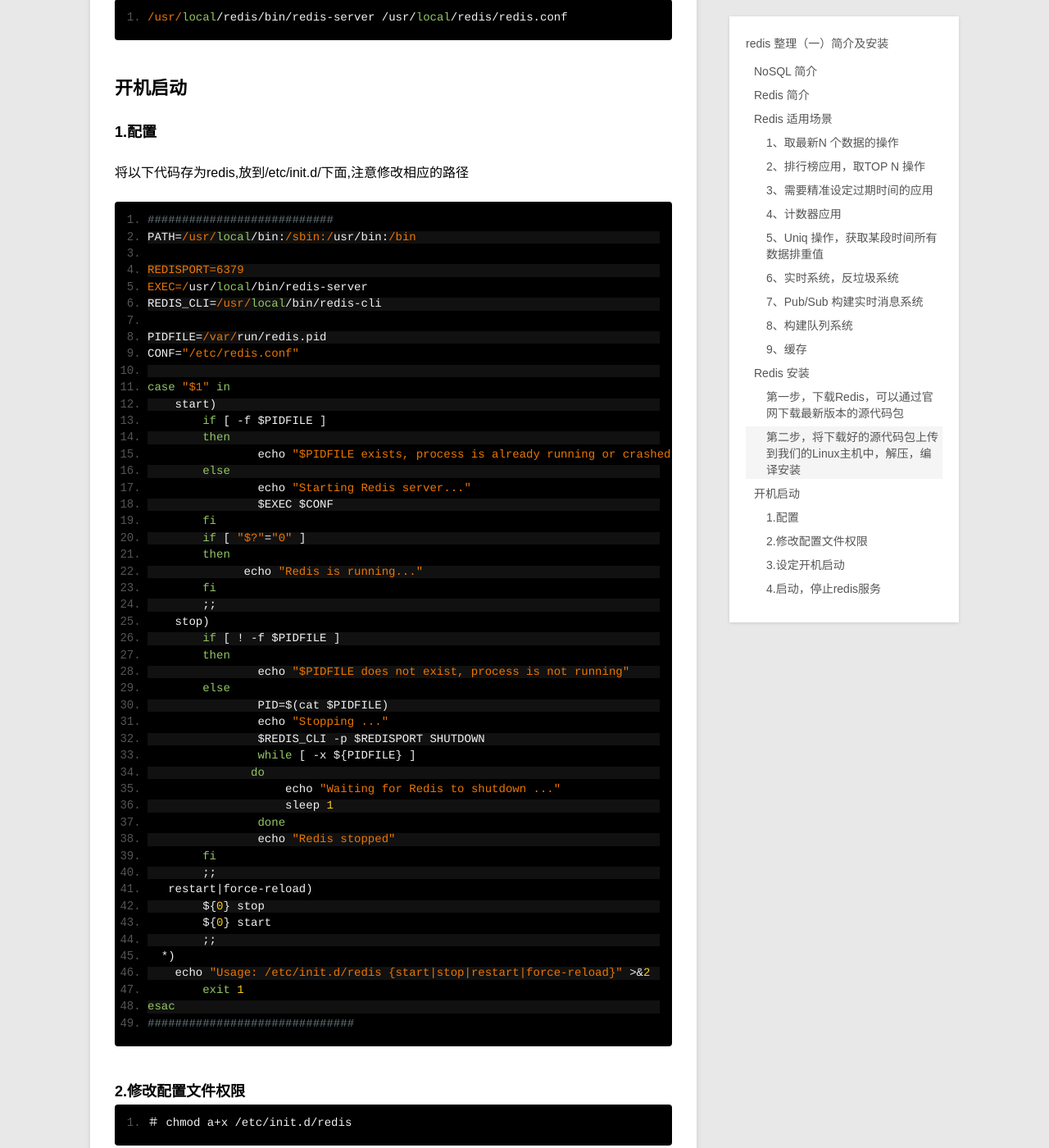
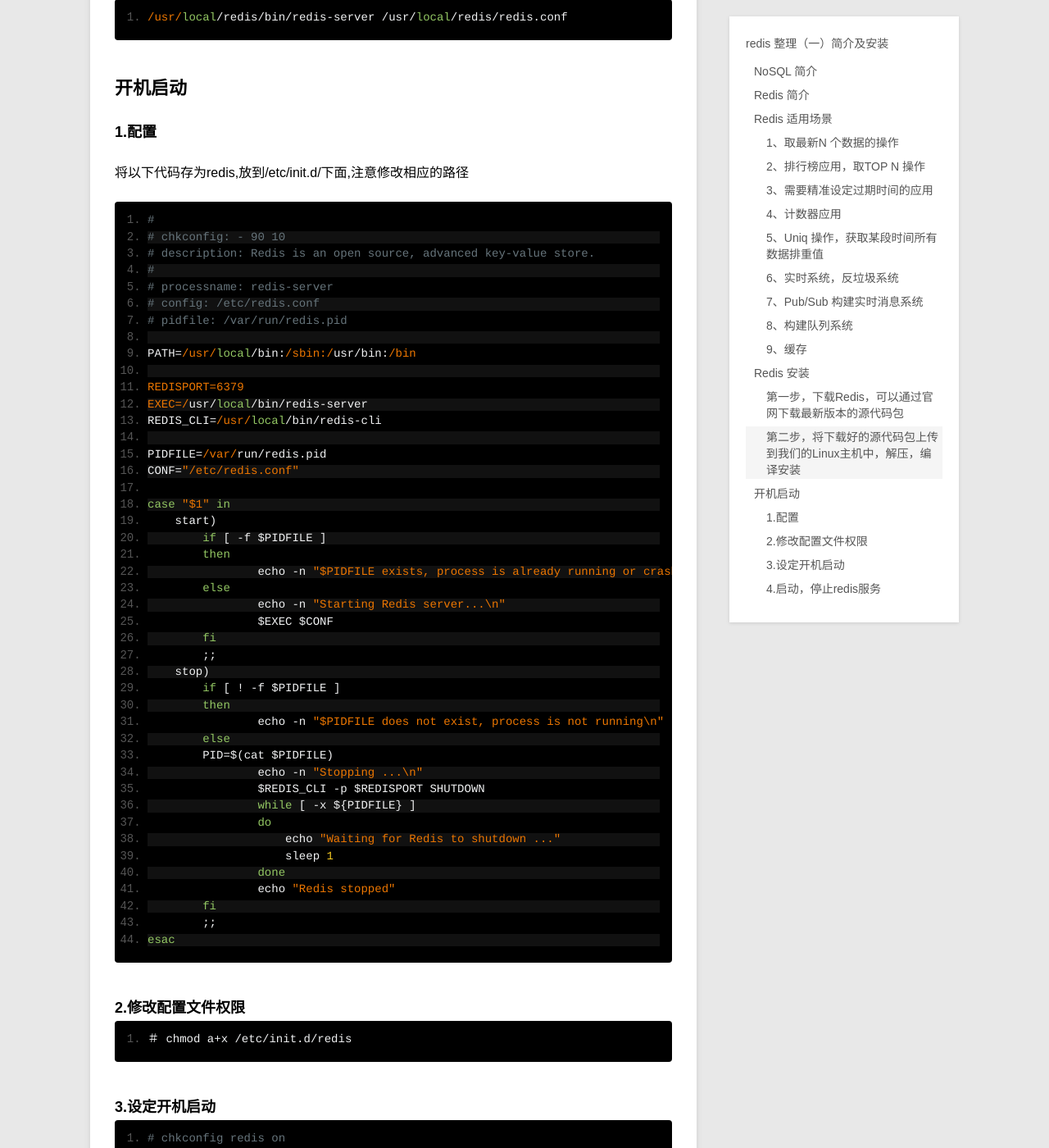
Before and after one commit to ceylog/ceylog.github.io, a Jekyll site: the page built from _posts/blog/2014-08-06-redis-introduction-install.md, in a window 1280 px wide and 1400 px high, scrolled down 4690 px. Shown: the whole window at 82% size. Built offline with Jekyll 4.4.1, drawn with Linux system fonts in a browser that asks for light colours; Markdown is read by kramdown in place of the engine named in the settings.

Commit message:
add on boot start

```diff
--- a/_posts/blog/2014-08-06-redis-introduction-install.md
+++ b/_posts/blog/2014-08-06-redis-introduction-install.md
@@ -164,7 +164,14 @@
 ### 1.配置
 将以下代码存为redis,放到/etc/init.d/下面,注意修改相应的路径
 
-    ###########################
+    #
+    # chkconfig: - 90 10
+    # description: Redis is an open source, advanced key-value store.
+    #
+    # processname: redis-server
+    # config: /etc/redis.conf
+    # pidfile: /var/run/redis.pid
+
     PATH=/usr/local/bin:/sbin:/usr/bin:/bin
 
     REDISPORT=6379
@@ -178,41 +185,29 @@
         start)
             if [ -f $PIDFILE ]
             then
-                    echo "$PIDFILE exists, process is already running or crashed"
+                    echo -n "$PIDFILE exists, process is already running or crashed\n"
             else
-                    echo "Starting Redis server..."
+                    echo -n "Starting Redis server...\n"
                     $EXEC $CONF
-            fi
-            if [ "$?"="0" ]
-            then
-                  echo "Redis is running..."
             fi
             ;;
         stop)
             if [ ! -f $PIDFILE ]
             then
-                    echo "$PIDFILE does not exist, process is not running"
+                    echo -n "$PIDFILE does not exist, process is not running\n"
             else
-                    PID=$(cat $PIDFILE)
-                    echo "Stopping ..."
+            PID=$(cat $PIDFILE)
+                    echo -n "Stopping ...\n"
                     $REDIS_CLI -p $REDISPORT SHUTDOWN
                     while [ -x ${PIDFILE} ]
-                   do
+                    do
                         echo "Waiting for Redis to shutdown ..."
                         sleep 1
                     done
                     echo "Redis stopped"
             fi
             ;;
-       restart|force-reload)
-            ${0} stop
-            ${0} start
-            ;;
-      *)
-        echo "Usage: /etc/init.d/redis {start|stop|restart|force-reload}" >&2
-            exit 1
     esac
-    ##############################
 
 ### 2.修改配置文件权限
 
```
